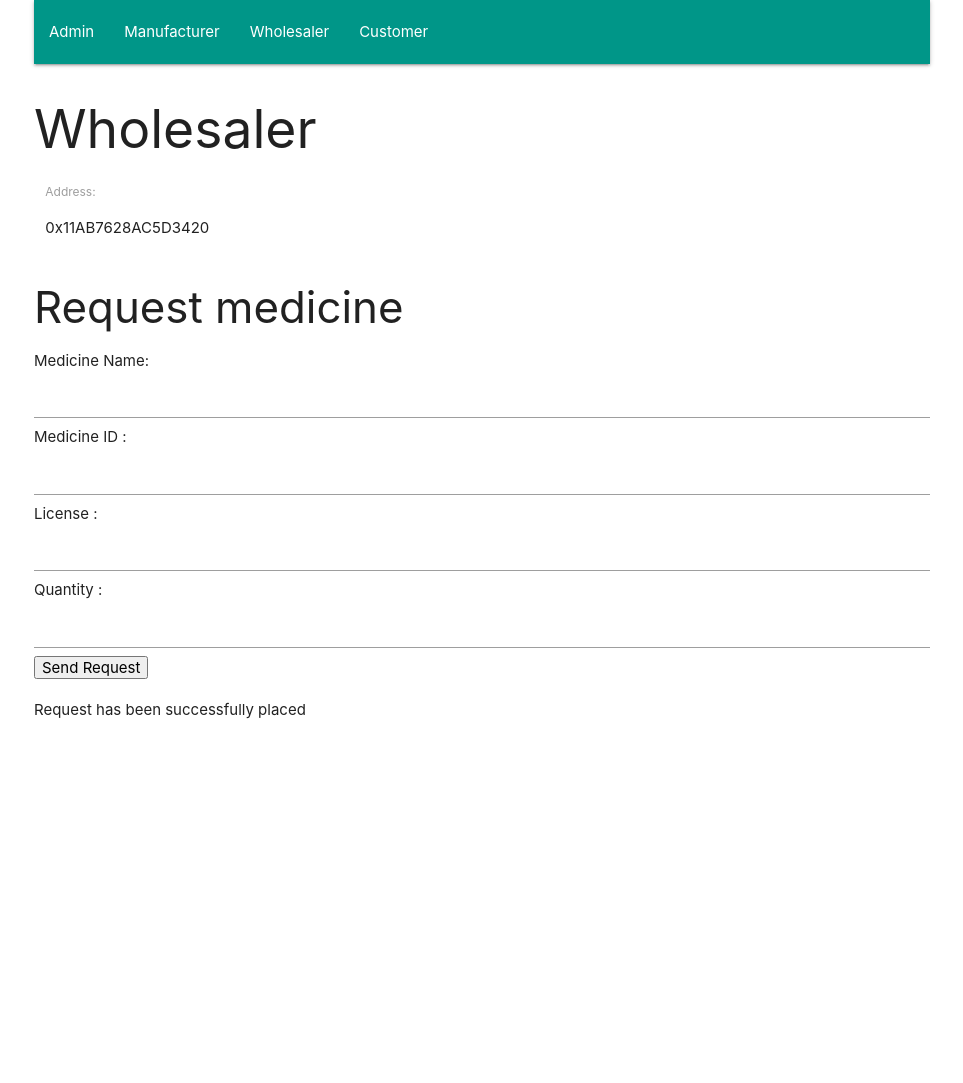
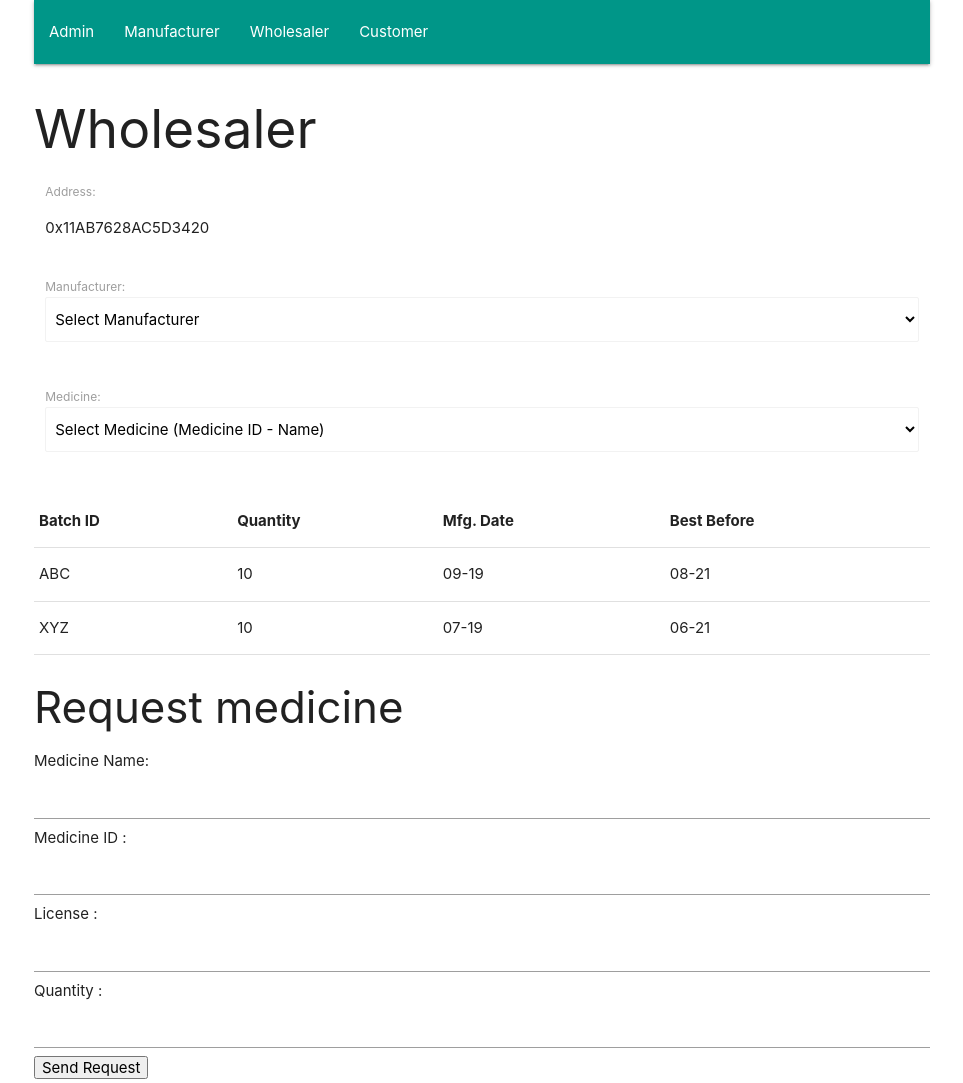
Before and after one commit to abhishikta-sai/medchain, a website with bundled scripts: page Frontend/Medicine tracker/HTML/wholesaler.html in a window 1280 px wide. Shown: the top 1083 px of the page, without its empty margins (158-1121 px from the left). Before the commit the page ends 800 px from the top, so only its background shows below. Built offline with nearby package versions, Linux system fonts and the light colour scheme; a script that the page names is missing.

Commit message:
integrated medicine selection functionality with wholesaler

```diff
--- a/Frontend/Medicine tracker/HTML/wholesaler.html
+++ b/Frontend/Medicine tracker/HTML/wholesaler.html
@@ -33,6 +33,52 @@
             </div>
         </div>
         <div class="row">
+            <div class="col s12">
+
+                <label>Manufacturer: </label>
+                <select id="create-part-type" class="browser-default">
+                    <option>Select Manufacturer</option>
+                    <option>Manufacturer 1 (0x8100E20F7560989A)</option>
+                    <option>Manufacturer 2 (0x81041CA901264982)</option>
+                    <option>Manufacturer 3 (0x8106E48AA331876C)</option>
+                </select>
+                <br>
+            </div>
+        </div>
+        <div class="row">
+            <div class="col s12">
+
+                <label>Medicine: </label>
+                <select id="create-part-type" class="browser-default">
+                    <option>Select Medicine (Medicine ID - Name)</option>
+                    <option>PAR386 - Crocin</option>
+                    <option>CET598 - Okacet</option>
+                    <option></option>
+                </select>
+                <br>
+            </div>
+        </div>
+        <table style="width:100%">
+            <tr>
+                <th>Batch ID</th>
+                <th>Quantity</th>
+                <th>Mfg. Date</th>
+                <th>Best Before</th>
+            </tr>
+            <tr>
+                <td>ABC</td>
+                <td>10</td>
+                <td>09-19</td>
+                <td>08-21</td>
+            </tr>
+            <tr>
+                <td>XYZ</td>
+                <td>10</td>
+                <td>07-19</td>
+                <td>06-21</td>
+            </tr>
+        </table>
+        <div class="row">
             <h3> Request medicine</h3>
             <form>
                 Medicine Name: <input type="text"><br>
```
Also changed, not shown: Frontend/Medicine tracker/HTML/index.html (indentation only).
